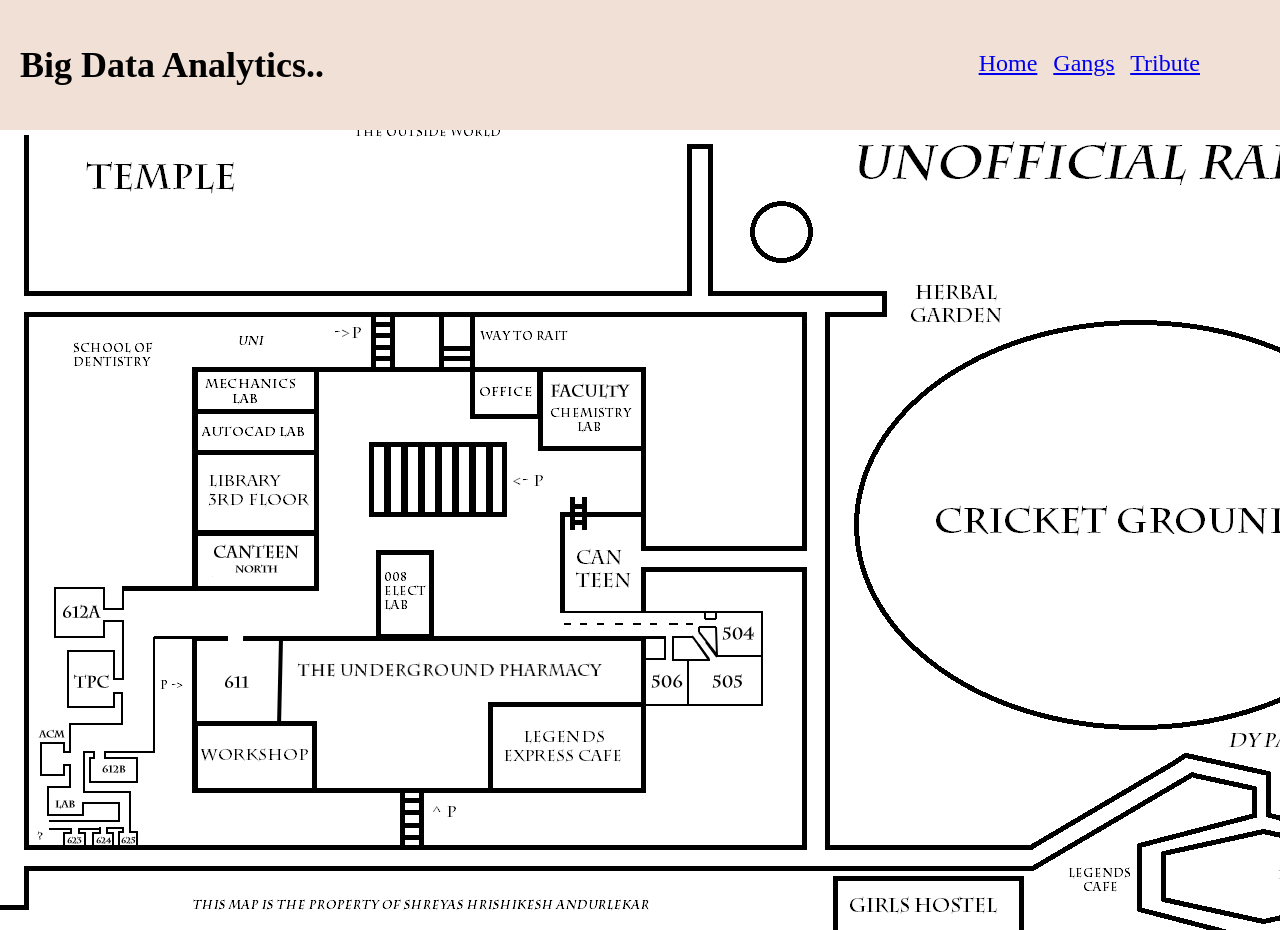
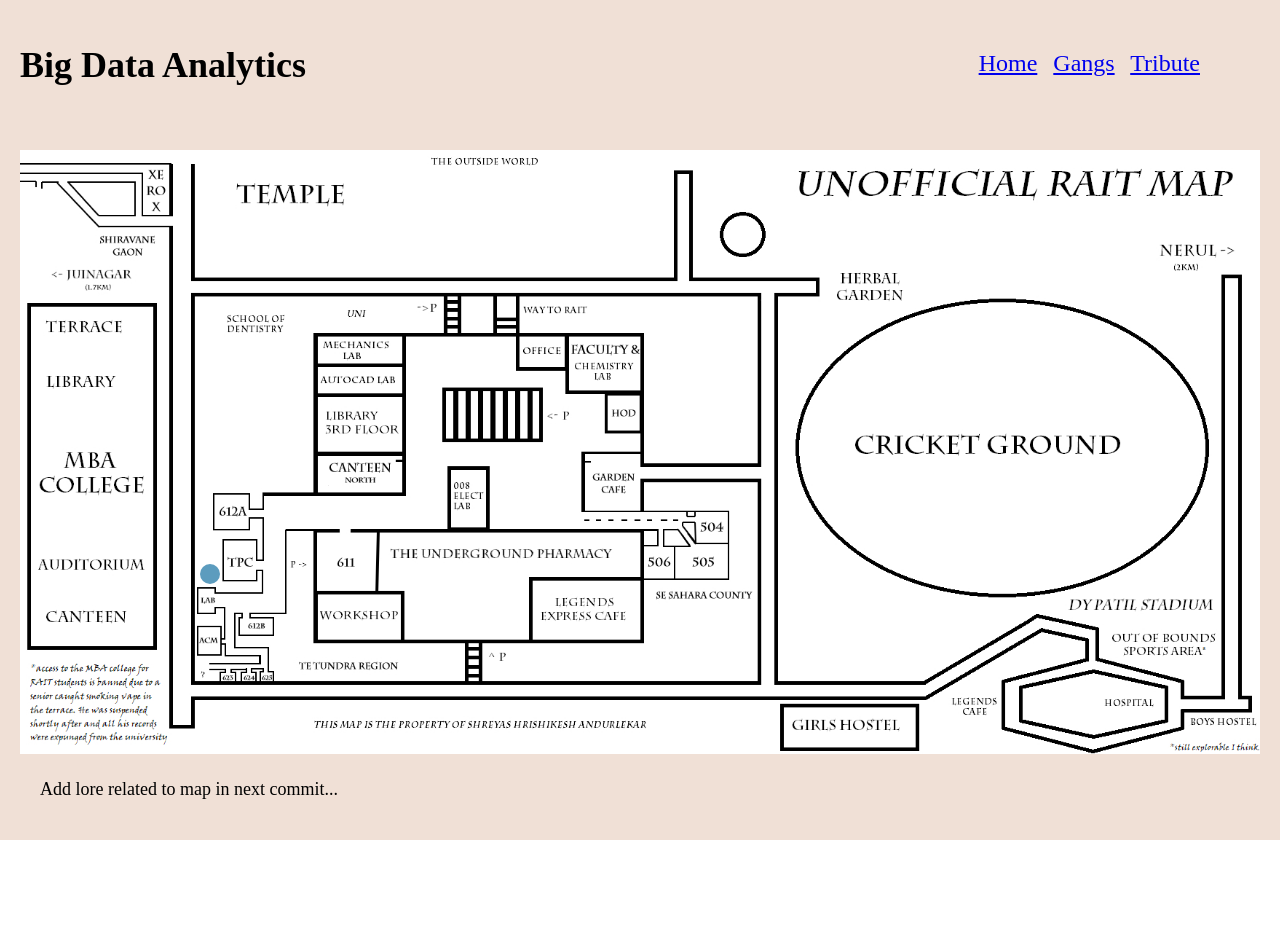
Before and after one commit to ShreyasAndurlekar/CGPA-Analytics, a Flask app: page /map in a window 1280 px wide. After the commit the page ends 840 px from the top, so only its background shows below. Run offline with Flask 3, Linux system fonts and the light colour scheme.

Commit message:
Add Map Buttons

```diff
--- a/templates/map.html
+++ b/templates/map.html
@@ -1,57 +1,132 @@
-
-
-
 <!DOCTYPE html>
 <html lang="en">
 <head>
     <meta charset="UTF-8">
     <meta name="viewport" content="width=device-width, initial-scale=1.0">
-    <title>Image Zoom on Scroll</title>
-    <link rel = "stylesheet" href = "../static/styles2.css">
+    <title>Ancestry.com</title>
+    <link rel="stylesheet" href="../static/styles2.css">
     <style>
         body {
             margin: 0;
             background-color: #f0f0f0;
         }
+        .container {
+            display: flex;
+            flex-direction: column;
+            align-items: center;
+            padding: 20px;
+            box-sizing: border-box;
+        }
+
         .image-container {
-            width: 1703px;
-            height: 829px;
+            max-width: 100%;  /* Ensures the container doesn’t exceed the screen width */
+            max-height: 80vh;  /* Limits the height to 80% of the viewport height */
             overflow: hidden;
             position: relative;
         }
+
         #zoomable-image {
             width: 100%;
-            height: 100%;
-            object-fit: cover;
+            height: auto;  /* Maintains aspect ratio */
+            max-height: 100%;  /* Makes sure the image doesn’t exceed the container’s height */
+            object-fit: contain;  /* Ensures the image is fully visible */
             transition: transform 0.1s ease-out;
         }
-        .c{
 
-            display: flex;
+        .round-button {
+            width: 20px;
+            height: 20px;
+            background-color: rgb(92, 156, 190);
+            border-radius: 50%;
+            border: none;
+            cursor: pointer;
+            position: absolute;
+        }
+        .modal {
+            display: none;
+            position: fixed;
+            z-index: 1000;
+            left: 0;
+            top: 0;
+            width: 100%;
+            height: 100%;
+            background-color: rgba(0, 0, 0, 0.5);
             justify-content: center;
             align-items: center;
-            height: 100vh;
-            overflow: hidden;
         }
+        .modal-content {
+            display: flex;
+            flex-direction: column;  /* Arrange items in a column */
+            align-items: center;     /* Center items horizontally */
+            background-color: #fff;
+            padding: 20px;
+            border-radius: 8px;
+            text-align: center;
+            font-family: Verdana, sans-serif;
+        }
+
+        .modal img {
+            max-width: 90%;  /* Limit the width to 90% of the modal */
+            max-height: 80vh;  /* Limit the height to 80% of the viewport height */
+            height: auto;      /* Maintain the aspect ratio */
+            width: auto;       /* Maintain the aspect ratio */
+            border-radius: 8px;
+        }
+
+        .modal h2 {
+            margin-top: 0;
+            font-family: Verdana, sans-serif;
+        }
+        .close-btn {
+            margin-top: 10px;
+            background-color: red;
+            color: white;
+            padding: 5px 10px;
+            border: none;
+            cursor: pointer;
+            border-radius: 4px;
+            font-size: medium;
+            font-family: Verdana, sans-serif;
+        }
+
     </style>
 </head>
-<body style = "background-color:#F0E0D6;">
-    <div class = "navbar">
-        <h1> Big Data Analytics..</h1>
-        <div class = "g">
-            <a class = "g1" href = "{{ url_for('home') }}" >Home</a>
-            <a class = "g1" href = "{{ url_for('find') }}" >Gangs</a>
-            <a class = "g1" href = "{{ url_for('find') }}" >Tribute</a>
+<body style="background-color:#F0E0D6;">
+    <div class="navbar">
+        <h1>Big Data Analytics</h1>
+        <div class="g">
+            <a class="g1" href="{{ url_for('home') }}">Home</a>
+            <a class="g1" href="{{ url_for('find') }}">Gangs</a>
+            <a class="g1" href="{{ url_for('find') }}">Tribute</a>
         </div>
     </div>
-    <div class = "c">
+    <div class="container">
         <div class="image-container">
             <img id="zoomable-image" src="{{ url_for('static', filename='RAIT.jpg') }}" alt="Zoomable Image">
+            <!-- Position the buttons using absolute positioning -->
+            <button class="round-button" data-image="{{ url_for('static', filename='photos/solar.jpg') }}" data-title="Terrace" style="top: 68%; left: 14.5%;"></button>
+            <!-- Other buttons here -->
+        </div>
+        <div style = "margin: 20px; margin-right: auto">
+            Add lore related to map in next commit...
         </div>
     </div>
+
+    <div class="modal" id="modal">
+        <div class="modal-content">
+            <h2 id="modal-title"></h2>
+            <img id="modal-image" src="" alt="Modal Image">
+            <button class="close-btn" id="close-btn">Close</button>
+        </div>
+    </div>
+
     <script>
         const image = document.getElementById('zoomable-image');
         const container = document.querySelector('.image-container');
+        const modal = document.getElementById('modal');
+        const modalTitle = document.getElementById('modal-title');
+        const modalImage = document.getElementById('modal-image');
+        const closeBtn = document.getElementById('close-btn');
         let scale = 1;
         let isZoomed = false;
 
@@ -78,7 +153,29 @@
 
             isZoomed = scale > 1;
             container.style.cursor = isZoomed ? 'move' : 'default';
+
+            // Show or hide buttons based on zoom level
+            const buttons = document.querySelectorAll('.round-button');
+            buttons.forEach(button => {
+                button.style.display = isZoomed ? 'none' : 'block';
+            });
         }
+
+        // Show modal on button click
+        document.querySelectorAll('.round-button').forEach(button => {
+            button.addEventListener('click', () => {
+                const imageSrc = button.getAttribute('data-image');
+                const imageTitle = button.getAttribute('data-title');
+                modalImage.src = imageSrc;  // Use the value from data-image directly
+                modalTitle.textContent = imageTitle;
+                modal.style.display = 'flex';
+            });
+        });
+
+        // Close modal
+        closeBtn.addEventListener('click', () => {
+            modal.style.display = 'none';
+        });
     </script>
 </body>
 </html>
```
Also changed, not shown: static/RAIT.jpg.
